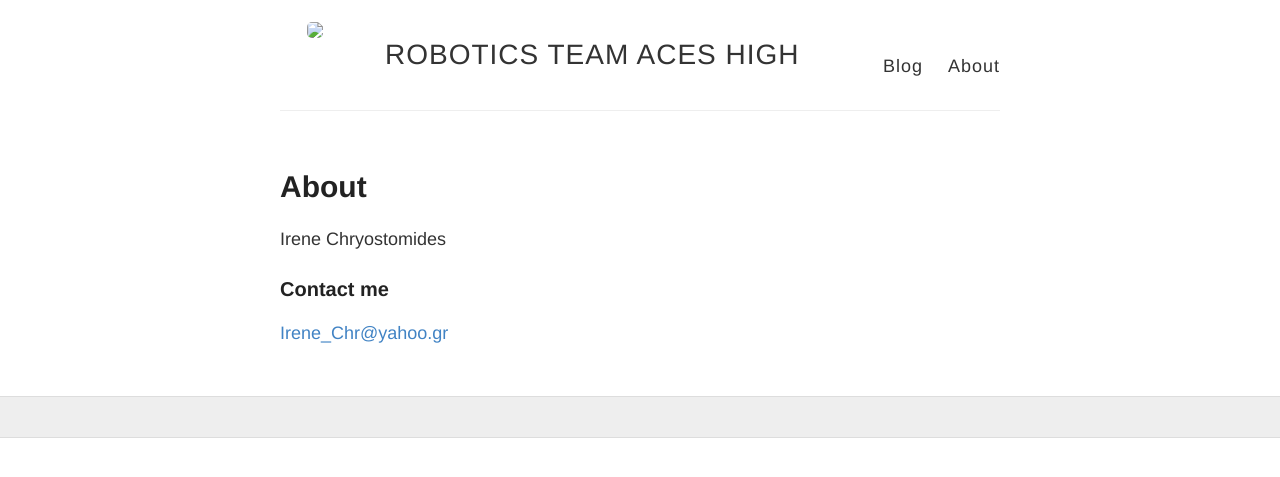
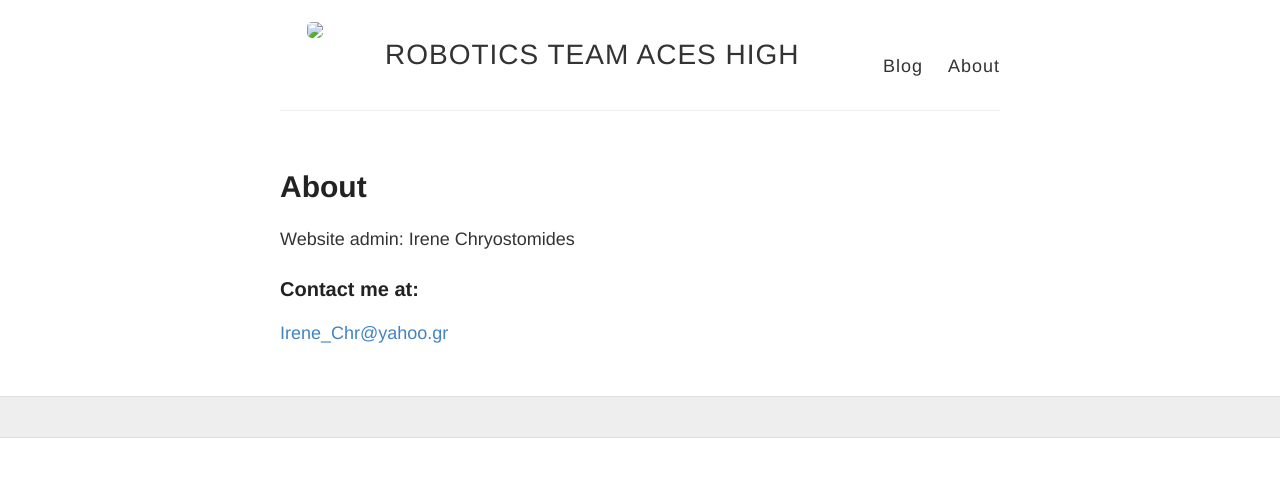
Before and after one commit to irene-chr/AcesHigh, a Jekyll site: the page built from about.md, in a window 1280 px wide. Shown: the top 477 px of the page. Built offline with Jekyll 4.4.1, drawn with Linux system fonts in a browser that asks for light colours.

Commit message:
Update about.md

```diff
--- a/about.md
+++ b/about.md
@@ -4,8 +4,8 @@ title: About
 permalink: /about/
 ---
 
-Irene Chryostomides
+Website admin: Irene Chryostomides
 
-### Contact me
+### Contact me at:
 
 [Irene_Chr@yahoo.gr](Irene_Chr@yahoo.gr)
```
